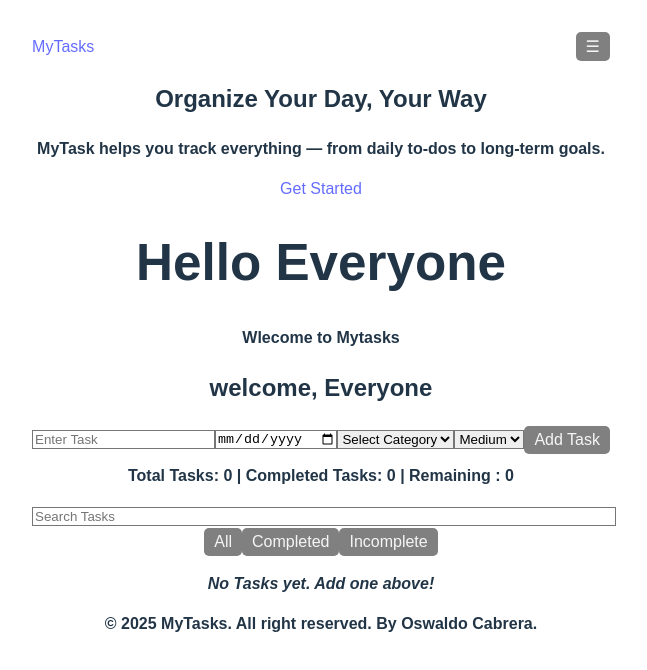
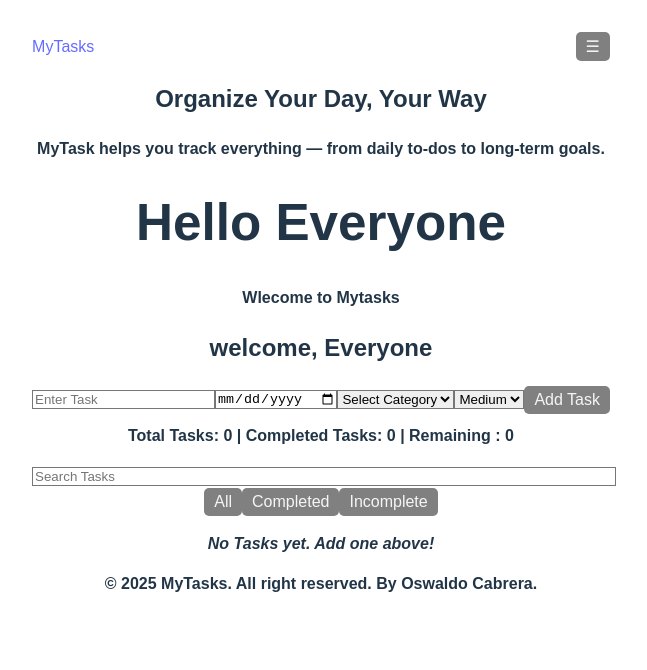
Before and after one commit to oswaldoc1991/first_react, a React (Vite) app in the folder application/frontend/: page / in a window 1280 px wide. Shown: the top 670 px of the page, without its empty margins (319-966 px from the left). Built offline with nearby package versions, Linux system fonts and the light colour scheme.

Commit message:
continue working on website

```diff
--- a/application/frontend/src/Hero.jsx
+++ b/application/frontend/src/Hero.jsx
@@ -6,12 +6,6 @@ function Hero() {
         <p className="text-gray-700 mb-6">
           MyTask helps you track everything — from daily to-dos to long-term goals.
         </p>
-        <a
-          href="#tasks-input"
-          className="bg-blue-600 text-white px-6 py-2 rounded hover:bg-blue-700 transition"
-        >
-          Get Started
-        </a>
       </div>
     </section>
   );
```
